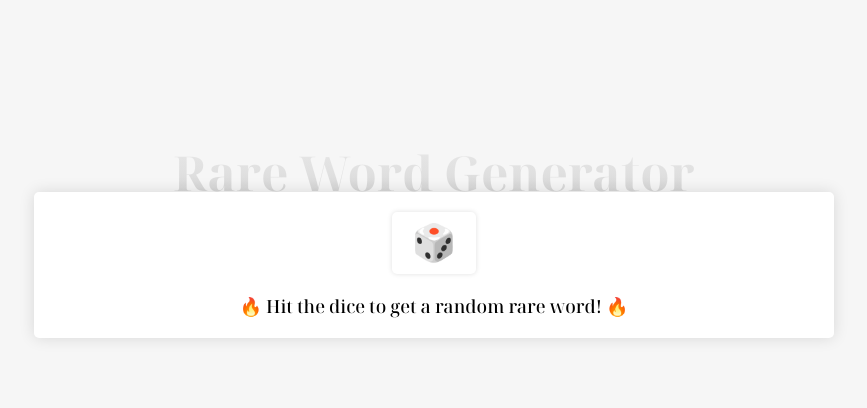
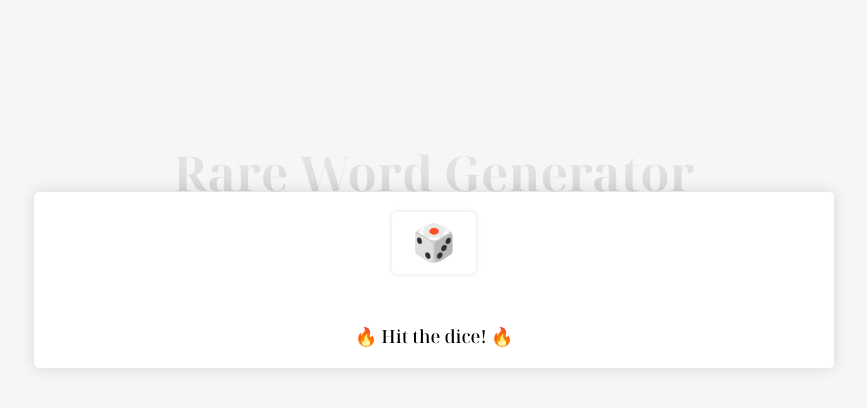
Before and after one commit to wcho21/rrwg, a SvelteKit app: page / in a window 1280 px wide. Shown: the top 408 px of the page, without its empty margins (206-1073 px from the left). Built offline with nearby package versions, Linux system fonts and the light colour scheme.

Commit message:
feat: display message on waiting

```diff
--- a/src/routes/+page.svelte
+++ b/src/routes/+page.svelte
@@ -2,12 +2,21 @@
   import type { Word } from "$lib/words";
   import { fly } from "svelte/transition";
 
-  let word: Word | null = null;
+  const undeterminedWord = { name: "?", description: "" };
+  let word: Word = $state(undeterminedWord);
+  let rolling = $state(false);
 
-  async function roll() {
+  async function roll(): Promise<void> {
+    rolling = true;
+
     const response = await fetch("/word");
 
     word = await response.json();
+    rolling = false;
+  }
+
+  function isWordDetermined(): boolean {
+    return word.name !== undeterminedWord.name;
   }
 
   const flyOption = { y: 20, duration: 500 };
@@ -19,26 +28,27 @@
   <link href="https://fonts.googleapis.com/css2?family=Noto+Serif+Display:wdth,wght@87.5,100..900&display=swap" rel="stylesheet">
 </svelte:head>
 
-<div id="outermost-wrapper">
-  <h1 id="heading" class="noto-serif weight-700">Rare Word Generator</h1>
+<div id="outermost-wrapper" class="noto-serif weight-400">
+  <h1 id="heading" class="weight-700">Rare Word Generator</h1>
 
   <div id="main-wrapper">
-    <button id="roll" on:click={roll}>🎲</button>
+    <button id="roll" onclick={roll}>🎲</button>
+    <p id="rolling-state" class={rolling ? "shown" : "hidden"}>Rolling...</p>
 
-    {#if word !== null}
-      {#key word}
+    {#if isWordDetermined()}
+      {#key word.name}
         <div id="word" in:fly|global={flyOption}>
-          <p id="word-name" class="noto-serif weight-700">{word.name}</p>
-          <p id="word-description" class="noto-serif weight-400">{word.description}</p>
+          <p id="word-name" class="weight-700">{word.name}</p>
+          <p id="word-description">{word.description}</p>
         </div>
       {/key}
     {/if}
 
-    <p id="guide" class="noto-serif weight-500">
-      {#if word === null}
-        🔥 Hit the dice to get a random rare word! 🔥
+    <p id="guide" class="weight-500">
+      {#if isWordDetermined()}
+        💎 I've found the right one for you. 💎
       {:else}
-        💎 I've found the right one for you. 💎
+        🔥 Hit the dice! 🔥
       {/if}
     </p>
   </div>
@@ -68,6 +78,16 @@
   @media screen and (max-width: 600px) {
     #heading {
       font-size: 30px;
+    }
+  }
+
+  #rolling-state {
+    margin-top: 6px;
+    font-size: 18px;
+  }
+  @media screen and (max-width: 600px) {
+    #rolling-state {
+      font-size: 12px;
     }
   }
 
@@ -167,4 +187,16 @@
   .weight-700 {
     font-weight: 700;
   }
+
+  .shown {
+    opacity: 1;
+    transition-property: opacity;
+    transition-duration: 0.3s;
+  }
+
+  .hidden {
+    opacity: 0;
+    transition-property: opacity;
+    transition-duration: 0.3s;
+  }
 </style>
```
